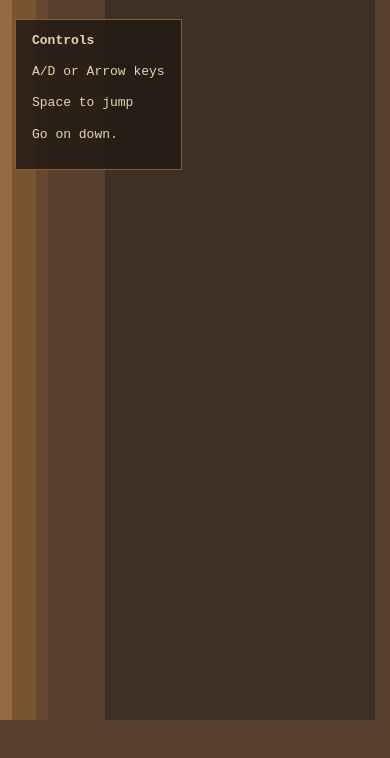
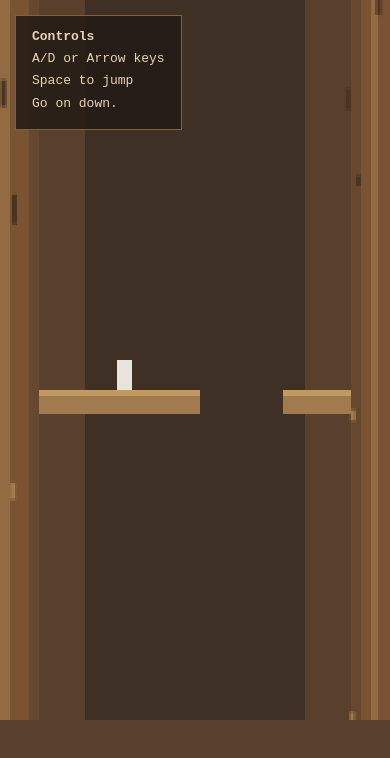
Before and after one commit to TheRealMythDeveloper/ABreak, a plain HTML site: page index.html in a window 390 px wide. Shown: the top 758 px of the page. Drawn offline with Linux system fonts and the light colour scheme.

Commit message:
please work..

```diff
--- a/style.css
+++ b/style.css
@@ -1,6 +1,4 @@
-
-.BeforeScroll
-{
+.BeforeScroll {
     height: 100px;
     width: 100%;
     display: none;
@@ -9,107 +7,89 @@
     transition: opacity 1.2s ease, transform 1.2s ease;
 }
 
-
-.AfterScroll
-{
+.AfterScroll {
   opacity: 1;
-    transform:translateY(0);
+    transform: translateY(0);
     height: 100px;
     width: 100%;
     display: block;
 }
 
-#story {
-    text-align: center;
-    padding: 15vh 20px;
-
-}
-
-#story div {
-    min-height: 85vh;
-    display:flex;
-    align-items: center;
-    justify-content: center;
-    font-size: clamp(20px,3vw, 32px);
-    font-family: Georgia, serif;
-    color: #596d52;
-    padding:30px;
-}
-
 * {
     box-sizing: border-box;
 }
+
 body {
     margin: 0;
     background: #59402c;
-    font-family: Georgia,serif;
+    font-family: Georgia, serif;
     color: #5b6552;
-    height: 100000px;
 }
 
+/* The visible game window */
 #game {
+    width: 480px;
     height: 720px;
-    width: 480px;
+    max-width: 100vw;
+    position: relative;
+    margin: 0 auto;
     overflow: hidden;
-    position: relative;
     background: #b8d2a8;
-    margin: auto;
 }
 
+/*world is sseperated*/
 #world {
     position: absolute;
     inset: 0;
     width: 100%;
     height: 100%;
-    background-color: #b8d2a8;
-}
-   #treeCanvas{
-    width: 100%;
-    height: 7200px;
-    image-rendering: pixelated;
-    display: block;
+    background: #b8d2a8;
 }
 
-
-
-   html, body{
-    margin:0;
-    overflow: hidden;
-
+#treeCanvas {
+    display: block;
+    width: 100%;
+    height: 100%;
+    image-rendering: pixelated;
 }
 
+/* Controls */
 #controllerPrompt {
     position: absolute;
     top: 15px;
     left: 15px;
     padding: 12px 16px;
     color: #e7d4b5;
-background:rgba(35,27,20,0.85);
+    background: rgba(35, 27, 20, 0.85);
     border: 1px solid #80603d;
     font-family: monospace;
     font-size: 13px;
-line-height:1.4;
-z-index:5;
+    line-height: 1.4;
+    z-index: 5;
 }
 
-   #controllerPrompt
-  { margin: 4px 0;}
-
-
-
-#game{
-        height: 720px;
-    width: 480px;
-    overflow: hidden;
-    position: relative;
-    background: #b8d2a8;
-    margin: auto;
+#controllerPrompt p {
+    margin: 4px 0;
 }
 
-#world {
-    position: absolute;
-    inset: 0;
-    width: 100%;
-    height: 100%;
-    background-color: #b8d2a8;
+/* Story */
+#story {
+    text-align: center;
+    padding: 15vh 20px;
 }
+
+#story div {
+    min-height: 85vh;
+    display: flex;
+    align-items: center;
+    justify-content: center;
+    font-size: clamp(20px, 3vw, 32px);
+    font-family: Georgia, serif;
+    color: #596d52;
+    padding: 30px;
+}
+
+html, body {
+    min-height: 100%;
+    overflow-x: hidden;
+}
```
Lines whose indentation alone changed are shown as unchanged.
